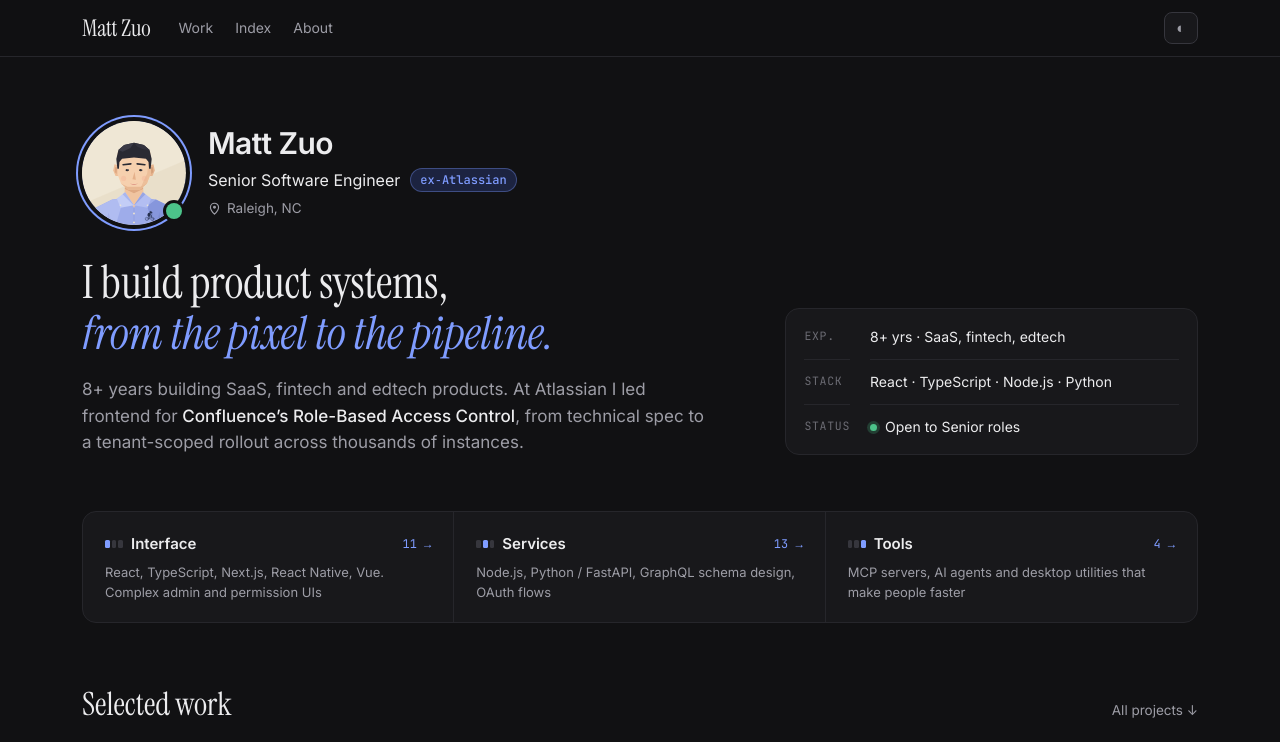
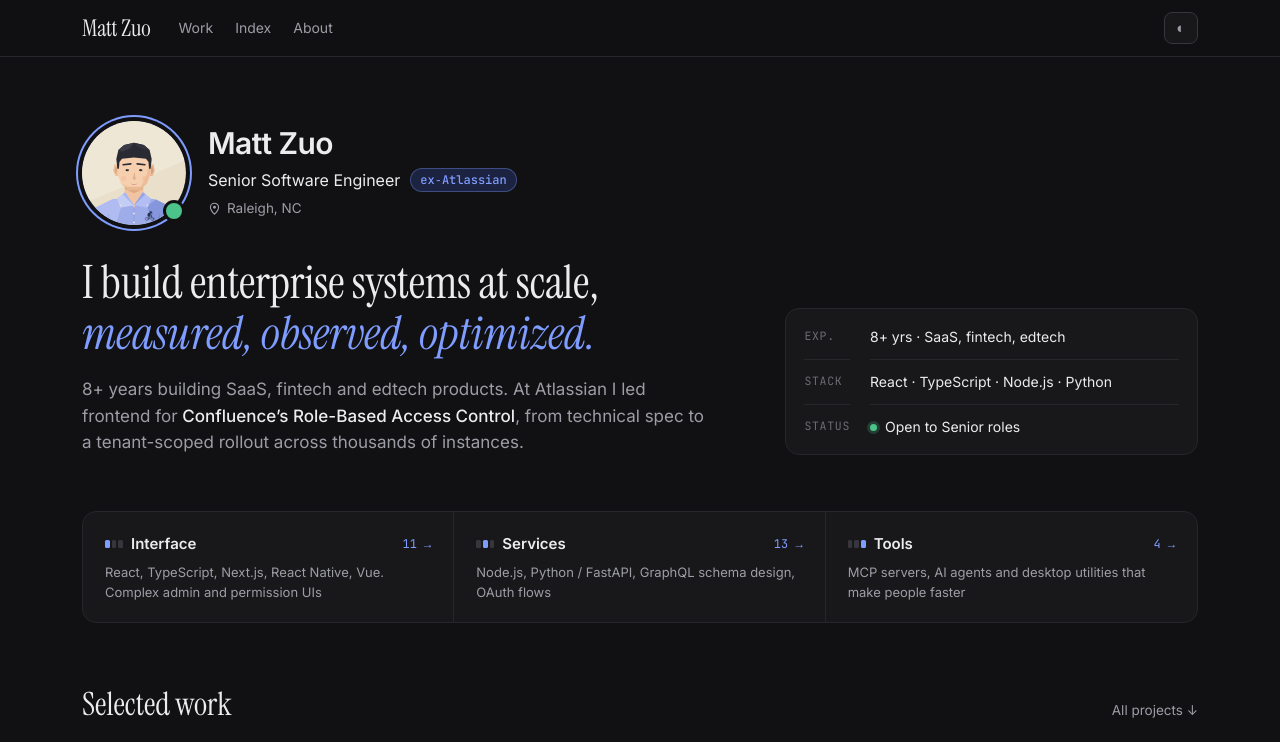
Before and after one commit to zohoMatt/zohoMatt.github.io, an Astro site: page / in a window 1280 px wide. Shown: the top 742 px of the page. Built offline with nearby package versions, Linux system fonts and the light colour scheme; Astro itself is replaced by a stand-in of ours.

Commit message:
Rewrite hero headline around scale and observability
"I build enterprise systems at scale, / measured, observed, optimized."
replaces the product-systems / pixel-to-pipeline line, and the headline now
balances its line breaks so narrow screens don't leave a single word behind.

Co-Authored-By: Claude Opus 5.5 <noreply@anthropic.com>

```diff
--- a/src/components/Hero.astro
+++ b/src/components/Hero.astro
@@ -60,7 +60,7 @@ const [line1, line2] = profile.headline;
     padding: 3px 9px; border-radius: 999px; white-space: nowrap;
   }
   .who-loc { display: flex; align-items: center; gap: 6px; margin-top: 6px; font-size: 13.5px; color: var(--muted); }
-  h1 { font: 400 clamp(32px, 3.8vw, 46px)/1.1 var(--serif); letter-spacing: -.005em; margin: 32px 0 18px; }
+  h1 { font: 400 clamp(32px, 3.8vw, 46px)/1.1 var(--serif); letter-spacing: -.005em; margin: 32px 0 18px; text-wrap: balance; }
   h1 em { color: var(--accent); }
   .lede { font-size: 17px; color: var(--muted); max-width: 58ch; margin: 0; }
   .lede :global(b) { color: var(--text); font-weight: 500; }
--- a/src/data/profile.ts
+++ b/src/data/profile.ts
@@ -12,7 +12,7 @@ export const profile = {
   /** Path under /public, e.g. '/resume.pdf'. Leave empty to hide the link. */
   resume: '',
 
-  headline: ['I build product systems,', 'from the pixel to the pipeline.'],
+  headline: ['I build enterprise systems at scale,', 'measured, observed, optimized.'],
   lede:
     '8+ years building SaaS, fintech and edtech products. At Atlassian I led frontend for <b>Confluence’s Role-Based Access Control</b>, from technical spec to a tenant-scoped rollout across thousands of instances.',
 
```
